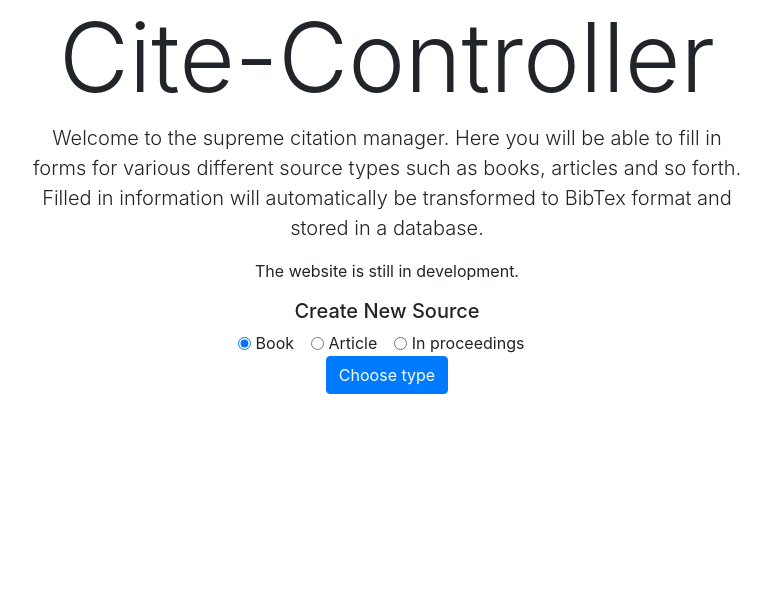
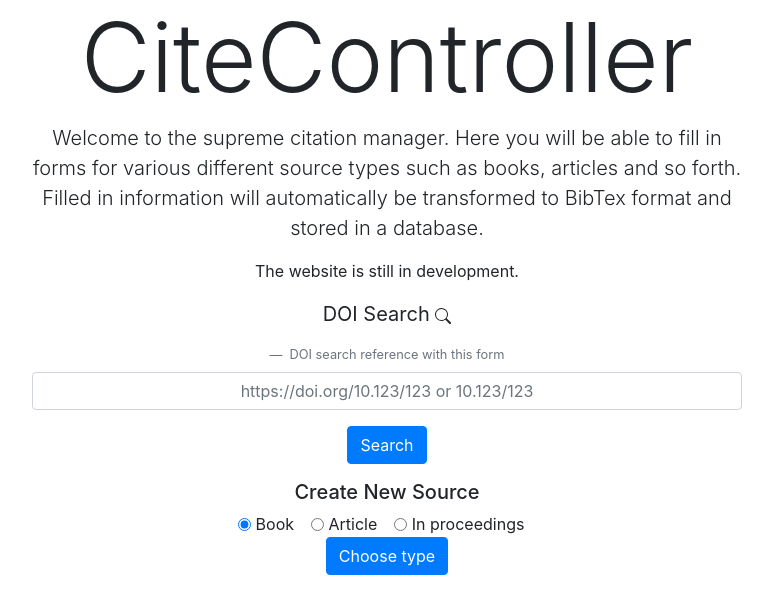
Before and after one commit to neoh-uni/ohtu-citecontroller, a Flask app: page / in a window 1280 px wide. Shown: the part 56-670 px from the top of the page, without its empty margins (253-1026 px from the left). Run offline with Flask 3, Linux system fonts and the light colour scheme; some libraries are stand-ins or nearby versions.

Commit message:
initial DOI search implementation...

```diff
--- a/pyproject.toml
+++ b/pyproject.toml
@@ -13,6 +13,7 @@ flask-sqlalchemy = "^3.0.2"
 python-dotenv = "^0.21.0"
 psycopg2-binary = "^2.9.5"
 attrs = "^22.1.0"
+requests = "^2.28.1"
 
 
 [tool.poetry.group.dev.dependencies]
--- a/src/logic/reference.py
+++ b/src/logic/reference.py
@@ -109,9 +109,9 @@ class Article:
     journal: str = field(validator=[check_str, check_len])
     title: str = field(validator=[check_str, check_len])
     year: int = field(converter=convert_year, validator=[check_year])
-    volume: int = field(converter=convert_volume)
-    pages: str = field(default=None, validator=[check_str, check_len])
 
+    volume: Optional[int] = field(default=None, converter=convert_volume)
+    pages: Optional[str] = field(default=None, validator=[check_str, check_len])
     month: Optional[str] = field(default=None, validator=[check_str, check_len])
     note: Optional[str] = field(default=None, validator=[check_str, check_len])
     number: Optional[str] = field(default=None, validator=[check_str, check_len])
--- a/src/routes.py
+++ b/src/routes.py
@@ -1,5 +1,6 @@
-from flask import render_template, redirect, request, Blueprint, flash
+from flask import render_template, request, Blueprint, flash
 from services.cite_service import cite_service
+from services.doi_service import doi_service
 
 MISSING_FIELD = "All fields must have a value"
 
@@ -11,14 +12,19 @@ def index():
     return render_template("index.html")
 
 
+@routes.route("/doi", methods=["POST"])
+def doi_to_bibtex():
+    doi = request.form["doi"]
+    doi_data = doi_service.get_doi_data(doi)
+    return render_template("index.html", **doi_data)
+
+
 # lukee formin tiedot
 @routes.route("/createbook", methods=["POST"])
 def create_book():
     if request.method == "POST":
         book_required_fields = ["author", "publisher", "title", "year"]
-        all_fields = check_field(
-            request.form, book_required_fields
-        )
+        all_fields = check_field(request.form, book_required_fields)
         if all_fields:
             clf = remove_whitespace(request.form)
             msg = cite_service.add_book(
@@ -38,24 +44,20 @@ def create_article():
         article_required_fields = [
             "author",
             "journal",
-            "pages",
             "title",
-            "volume",
             "year",
         ]
 
-        all_fields = check_field(
-            request.form, article_required_fields
-        )
+        all_fields = check_field(request.form, article_required_fields)
         if all_fields:
             clf = remove_whitespace(request.form)
             msg = cite_service.add_article(
                 author=clf["author"],
                 journal=clf["journal"],
-                pages=clf["pages"],
                 title=clf["title"],
                 year=clf["year"],
-                volume=clf["volume"],
+                volume=clf["volume"],  # opt
+                pages=clf["pages"],  # opt
             )
         else:
             msg = MISSING_FIELD
@@ -67,9 +69,7 @@ def create_inproceedings():
     if request.method == "POST":
         inproc_required_fields = ["author", "booktitle", "title", "year"]
 
-        all_fields = check_field(
-            request.form, inproc_required_fields
-        )
+        all_fields = check_field(request.form, inproc_required_fields)
         if all_fields:
             clf = remove_whitespace(request.form)
             msg = cite_service.add_inproceedings(
@@ -149,8 +149,9 @@ def search():
             books=books,
             articles=articles,
             in_proceedings=in_proceedings,
-            all=True
+            all=True,
         )
+
 
 def check_field(form: dict, check_list: list):
     for att in check_list:
@@ -158,6 +159,7 @@ def check_field(form: dict, check_list: list):
             return False
     return True
 
+
 def remove_whitespace(form: dict):
     clean_form = {key: value.strip() for key, value in form.items()}
     return clean_form
--- a/src/templates/index.html
+++ b/src/templates/index.html
@@ -2,20 +2,47 @@
 {% block content %}
 <div class="d-flex justify-content-center">
   <div class="col-8">
-      <h1 class="display-1">Cite-Controller
+    <h1 class="display-1">CiteController
     </h1>
     <p class="lead">
-        Welcome to the supreme citation manager. Here you will be able to fill in forms for various different source types such as books, articles and so forth. Filled in information will automatically be transformed to BibTex format and stored in a database.
+      Welcome to the supreme citation manager. Here you will be able to fill in forms for various different source types
+      such as books, articles and so forth. Filled in information will automatically be transformed to BibTex format and
+      stored in a database.
     </p>
     <p>
       The website is still in development.
     </p>
+    <figure>
+      <blockquote class="blockquote">DOI Search
+        <svg xmlns="http://www.w3.org/2000/svg" width="16" height="16" fill="currentColor" class="bi bi-search"
+          viewBox="0 0 16 16">
+          <path
+            d="M11.742 10.344a6.5 6.5 0 1 0-1.397 1.398h-.001c.03.04.062.078.098.115l3.85 3.85a1 1 0 0 0 1.415-1.414l-3.85-3.85a1.007 1.007 0 0 0-.115-.1zM12 6.5a5.5 5.5 0 1 1-11 0 5.5 5.5 0 0 1 11 0z" />
+        </svg>
+      </blockquote>
+
+      <form action="/doi" method="post">
+
+        <div class="form-group text-center">
+          <figcaption class="blockquote-footer">
+            <label for="input">DOI search reference with this form</label>
+            <input type="text" class="form-control text-center" id="input_keyword" name="doi"
+              placeholder="https://doi.org/10.123/123 or 10.123/123">
+          </figcaption>
+        </div>
+    </figure>
+
+    <div class="form-group text-center">
+      <input type="submit" class="btn btn-primary" value="Search">
+    </div>
+
+    </form>
 
     <h5>Create New Source</h5>
 
-      <form action="/choosesource" method ="post">
+    <form action="/choosesource" method="post">
       <div class="form-check form-check-inline">
-            <input class="form-check-input" type="radio" name="radiobutton" id="book" value="book" checked="checked">
+        <input class="form-check-input" type="radio" name="radiobutton" id="book" value="book" checked>
         <label class="form-check-label" for="inlineRadio1">Book</label>
       </div>
 
@@ -36,27 +63,27 @@
     </form>
 
 
-      {% if book  %}
+    {% if book %}
     <form action="/createbook" method="post">
-
+      <label>Create Book</label>
       <div class="form-group text-center">
-          <label for="inputbook_name">Title</label>
-          <input type="text" class="form-control text-center" id="inputBookTitle" name="title">
+        <input type="text" class="form-control text-center" id="inputTitle" name="title" placeholder="Title">
       </div>
 
       <div class="form-group text-center">
-          <label for="inputAuthor">Author</label>
-          <input type="text" class="form-control text-center" id="inputAuthor" name="author">
+
+        <input type="text" class="form-control text-center" id="inputAuthor" name="author" placeholder="Author">
       </div>
 
       <div class="form-group text-center">
-            <label for="inputYear">Year</label>
-            <input type="text" class="form-control text-center" id="inputYear" name="year">
+
+        <input type="text" class="form-control text-center" id="inputYear" name="year" placeholder="Year">
       </div>
 
       <div class="form-group text-center">
-          <label for="inputYear">Publisher</label>
-          <input type="text" class="form-control text-center" id="inputPublisher" name="publisher">
+
+        <input type="text" class="form-control text-center" id="inputPublisher" name="publisher"
+          placeholder="Publisher">
       </div>
 
       <div class="form-group text-center">
@@ -66,37 +93,35 @@
     </form>
     {% endif %}
 
-      {% if article  %}
+    {% if article %}
     <form action="/createarticle" method="post">
+      <label>Create Article</label>
 
       <div class="form-group text-center">
-          <label for="inputTitle">Article name</label>
-          <input type="text" class="form-control text-center" id="inputArticleTitle" name="title">
+        <input type="text" class="form-control text-center" id="inputTitle" name="title" placeholder="Title"
+          value='{{ inputTitle }}'>
       </div>
 
       <div class="form-group text-center">
-          <label for="inputAuthor">Author</label>
-          <input type="text" class="form-control text-center" id="inputAuthorname" name="author">
+        <input type="text" class="form-control text-center" id="inputAuthor" name="author" placeholder="Author"
+          value='{{ inputAuthor }} '>
       </div>
 
       <div class="form-group text-center">
-          <label for="inputJournal">Journal</label>
-          <input type="text" class="form-control text-center" id="inputJournal" name="journal">
+        <input type="text" class="form-control text-center" id="inputJournal" name="journal" placeholder="Journal">
       </div>
 
       <div class="form-group text-center">
-            <label for="inputYear">Year</label>
-            <input type="text" class="form-control text-center" id="inputYear" name="year">
+        <input type="text" class="form-control text-center" id="inputYear" name="year" placeholder="Year">
       </div>
 
       <div class="form-group text-center">
-          <label for="inputvolume">Volume</label>
-          <input type="text" class="form-control text-center" id="inputVolume" name="volume">
+        <input type="text" class="form-control text-center" id="inputVolume" name="volume"
+          placeholder="Optional: Volume">
       </div>
 
       <div class="form-group text-center">
-          <label for="inputPages">Pages</label>
-          <input type="text" class="form-control text-center" id="inputPages" name="pages">
+        <input type="text" class="form-control text-center" id="inputPages" name="pages" placeholder="Optional: Pages">
       </div>
       <div class="form-group text-center">
         <input type="submit" class="btn btn-primary text-center" value="Create article source">
@@ -105,27 +130,25 @@
     </form>
     {% endif %}
 
-      {% if in_proceedings  %}
+    {% if in_proceedings %}
     <form action="/createinproceedings" method="post">
+      <label>Create In proceeding</label>
 
       <div class="form-group text-center">
-          <label for="inputbook_name">In proceeding name</label>
-          <input type="text" class="form-control text-center" id="inputInProceedingName" name="title">
+        <input type="text" class="form-control text-center" id="inputTitle" name="title" placeholder="Title">
       </div>
 
       <div class="form-group text-center">
-          <label for="inputAuthor">Author</label>
-          <input type="text" class="form-control text-center" id="inputAuthorname" name="author">
+        <input type="text" class="form-control text-center" id="inputAuthor" name="author" placeholder="Author">
       </div>
 
       <div class="form-group text-center">
-            <label for="inputYear">Year</label>
-            <input type="text" class="form-control text-center" id="inputYear" name="year">
+        <input type="text" class="form-control text-center" id="inputYear" name="year" value=None placeholder="Year">
       </div>
 
       <div class="form-group text-center">
-          <label for="inputBookTitle">Booktitle</label>
-          <input type="text" class="form-control text-center" id="inputBooktitle" name="booktitle">
+        <input type="text" class="form-control text-center" id="inputBooktitle" name="booktitle"
+          placeholder="Booktitle">
       </div>
 
       <div class="form-group text-center">
```
Also changed, not shown: src/repositories/cite_repository.py (+6 -11 lines), src/services/cite_service.py (+17 -6 lines), src/tests/bookref_test.py (+0 -1 lines), src/tests/cite_repository_test.py (+18 -7 lines), 1 other file. Lines whose indentation alone changed are shown as unchanged.
